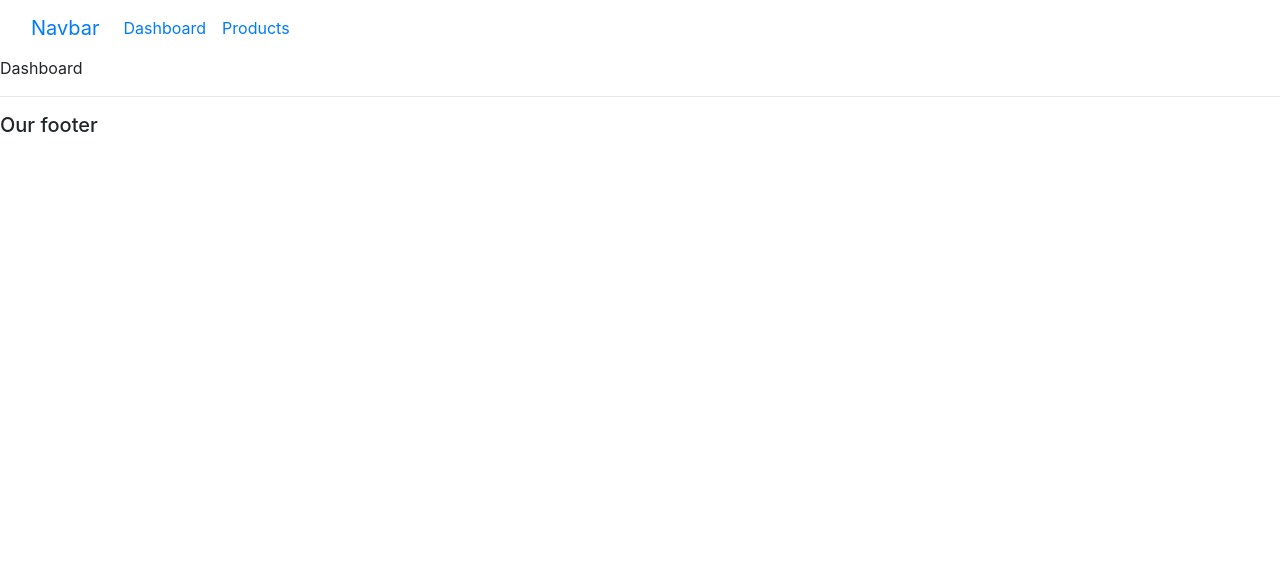
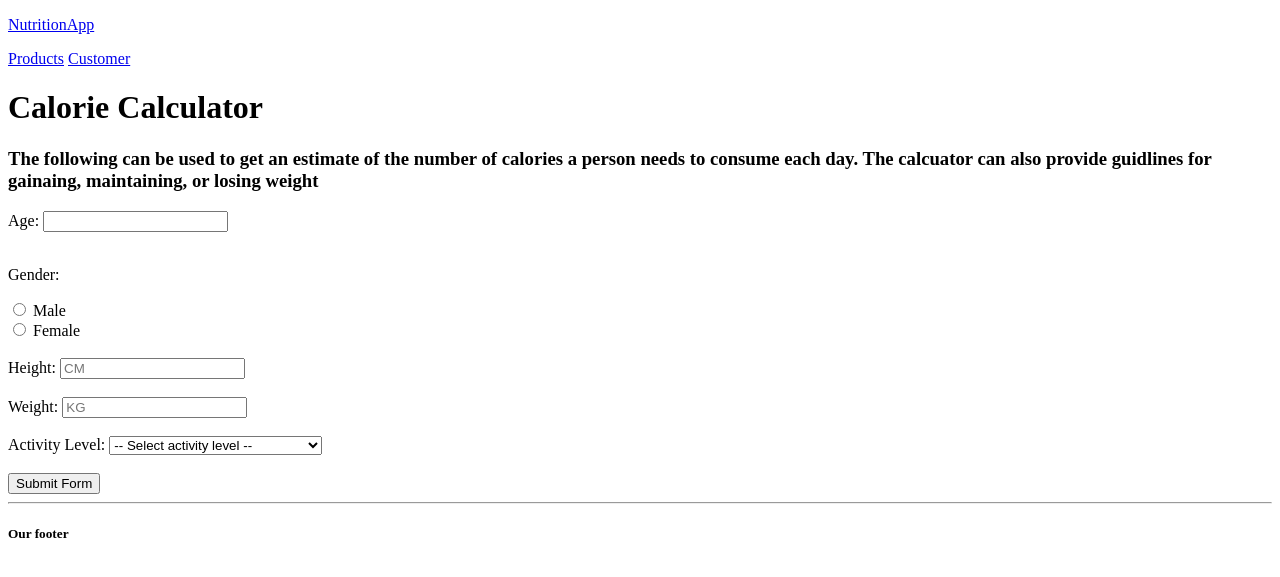
Before and after one commit to derekgelveza/NutrtionApp, a Django app: page / in a window 1280 px wide. Shown: the top 577 px of the page. Run offline with Django 5.2, Linux system fonts and the light colour scheme; some libraries are stand-ins or nearby versions.

Commit message:
created basic home html

```diff
--- a/accounts/templates/accounts/dashboard.html
+++ b/accounts/templates/accounts/dashboard.html
@@ -2,6 +2,40 @@
 
 {% block content %}
 
-    <p>Dashboard</p>
+<div class="Content">
+    <h1>Calorie Calculator</h1>
+    <h3>The following can be used to get an estimate of the number of calories a person needs to consume each day. The calcuator can also provide guidlines for gainaing, maintaining, or losing weight</h3>
+    <div class="form-conatiner">
+        <form action="/calculate" method="POST">
+            <label for="age">Age:</label>
+            <input type="number" id="age" name="age"><br><br>
+
+            <p>Gender:</p>
+            <input type="radio" id="male" name="gender" value="male">
+            <label for="male">Male</label><br>
+
+            <input type="radio" id="female" name="gender" value="female">
+            <label for="female">Female</label><br><br>
+
+            <label for="height">Height:</label>
+            <input type="number" id="height" name="height" placeholder="CM" required><br><br>
+
+            <label for="weight">Weight:</label>
+            <input type="number" id="weight" name="weight" placeholder="KG" required><br><br>
+
+            <label for="activity">Activity Level:</label>
+            <select name="activity" id="activity">
+                <option value="">-- Select activity level --</option>
+                <option value="sedentary">Sedentary (little or no exercise)</option>
+                <option value="light">Light (1-3 days/week)</option>
+                <option value="moderate">Moderate (3-5 days/week)</option>
+                <option value="active">Active (6-7 days/week)</option>
+                <option value="very-active">Very Active (hard exercise daily)</option>
+            </select><br><br>
+
+            <button type="submit">Submit Form</button>
+        </form>
+    </div>
+</div>
 
 {% endblock %}
--- /dev/null
+++ b/accounts/templates/accounts/header.html
@@ -0,0 +1,7 @@
+<a id="" href="#">
+    <p>NutritionApp</p>
+</a>
+<nav>
+    <a href="products.html">Products</a>
+    <a href="customer.html">Customer</a>
+</nav>
--- a/accounts/templates/accounts/main.html
+++ b/accounts/templates/accounts/main.html
@@ -2,12 +2,11 @@
 <html lang="en">
 <head>
     <meta charset="UTF-8">
-    <link rel="stylesheet" href="https://cdn.jsdelivr.net/npm/bootstrap@4.0.0/dist/css/bootstrap.min.css" integrity="sha384-Gn5384xqQ1aoWXA+058RXPxPg6fy4IWvTNh0E263XmFcJlSAwiGgFAW/dAiS6JXm" crossorigin="anonymous">
     <meta name="viewport" content="width=device-width, initial-scale=1.0">
     <title>Document</title>
 </head>
 <body>
-    {% include 'accounts/navbar.html' %}
+    {% include 'accounts/header.html' %}
 
     {%block content%}
 
@@ -18,7 +17,5 @@
     <h5>Our footer</h5>
 </body>
 
-<script src="https://code.jquery.com/jquery-3.2.1.slim.min.js" integrity="sha384-KJ3o2DKtIkvYIK3UENzmM7KCkRr/rE9/Qpg6aAZGJwFDMVNA/GpGFF93hXpG5KkN" crossorigin="anonymous"></script>
-<script src="https://cdn.jsdelivr.net/npm/popper.js@1.12.9/dist/umd/popper.min.js" integrity="sha384-ApNbgh9B+Y1QKtv3Rn7W3mgPxhU9K/ScQsAP7hUibX39j7fakFPskvXusvfa0b4Q" crossorigin="anonymous"></script>
-<script src="https://cdn.jsdelivr.net/npm/bootstrap@4.0.0/dist/js/bootstrap.min.js" integrity="sha384-JZR6Spejh4U02d8jOt6vLEHfe/JQGiRRSQQxSfFWpi1MquVdAyjUar5+76PVCmYl" crossorigin="anonymous"></script>
+
 </html>
--- a/accounts/templates/accounts/navbar.html
+++ /dev/null
@@ -1,18 +0,0 @@
-<nav class="navbar navbar-expand-lg bg-body-tertiary">
-  <div class="container-fluid">
-    <a class="navbar-brand" href="#">Navbar</a>
-    <button class="navbar-toggler" type="button" data-bs-toggle="collapse" data-bs-target="#navbarNav" aria-controls="navbarNav" aria-expanded="false" aria-label="Toggle navigation">
-      <span class="navbar-toggler-icon"></span>
-    </button>
-    <div class="collapse navbar-collapse" id="navbarNav">
-      <ul class="navbar-nav">
-        <li class="nav-item">
-          <a class="nav-link active" aria-current="page" href="#">Dashboard</a>
-        </li>
-        <li class="nav-item">
-          <a class="nav-link" href="#">Products</a>
-        </li>
-      </ul>
-    </div>
-  </div>
-</nav>
--- a/accounts/templates/accounts/products.html
+++ b/accounts/templates/accounts/products.html
@@ -2,6 +2,8 @@
 
 {% block content %}
 
-    <p>Products</p>
+<div class="Content">
+
+</div>
 
 {% endblock %}
```
